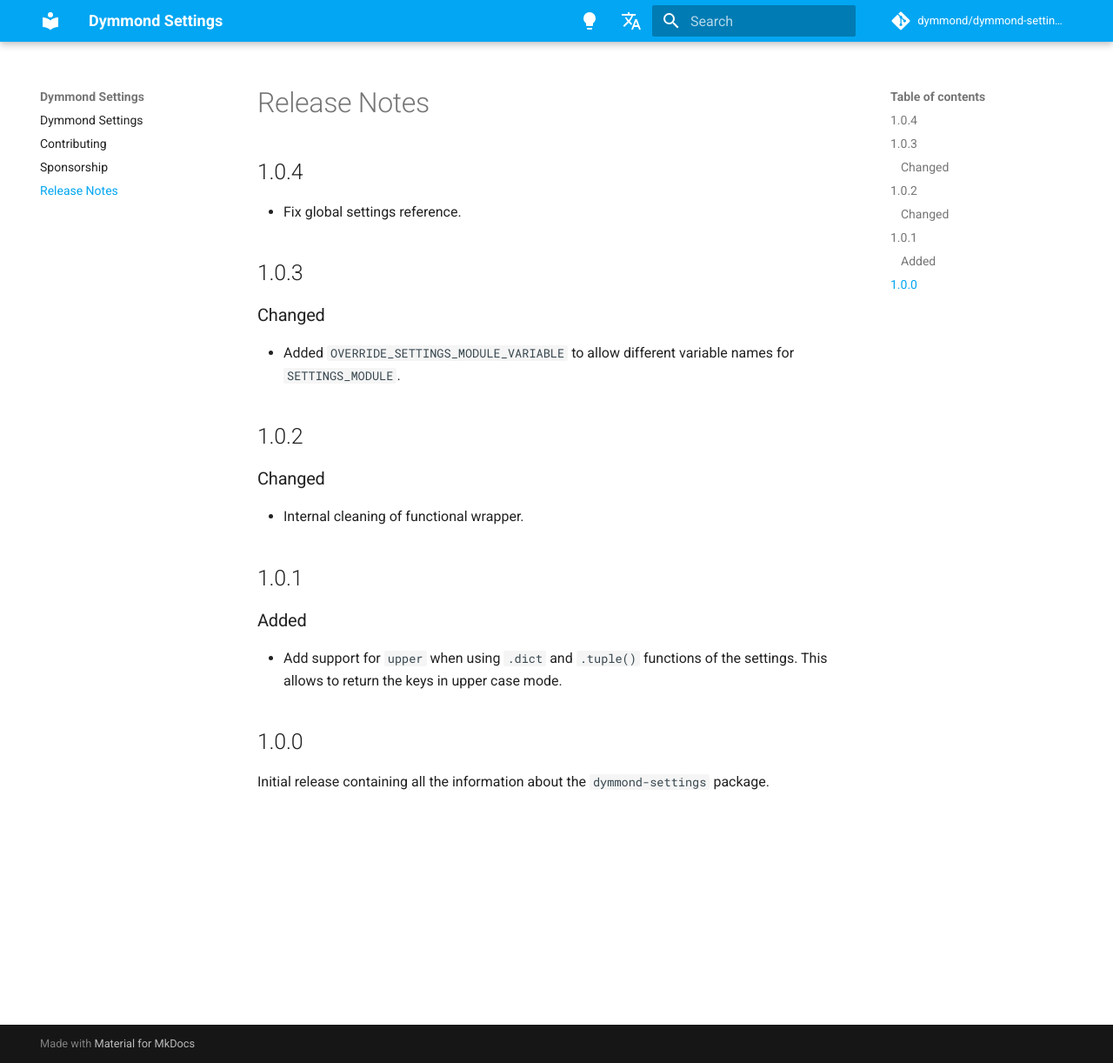
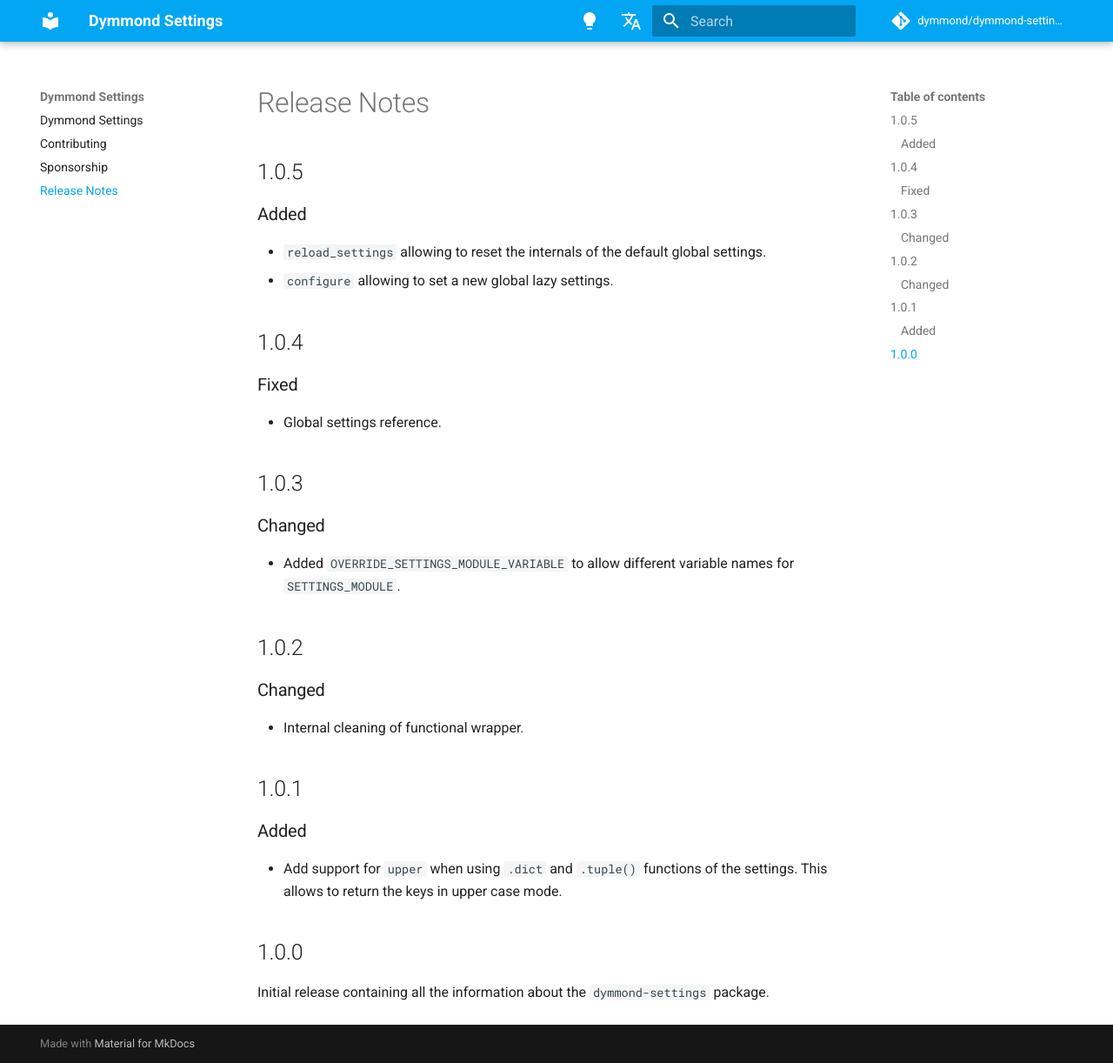
Before and after one commit to dymmond/dymmond-settings, an MkDocs documentation site: the page built from docs/release-notes.md, in a window 1280 px wide and 1222 px high. Shown: the whole window at 87% size. Built offline with MkDocs 1.6.1 and Material for MkDocs 9.7.7, drawn with Linux system fonts in a browser that asks for light colours; comment, search, counter and statistics services are not loaded.

Commit message:
Update release notes

```diff
--- a/docs/release-notes.md
+++ b/docs/release-notes.md
@@ -1,8 +1,17 @@
 # Release Notes
+
+## 1.0.5
+
+### Added
+
+- `reload_settings` allowing to reset the internals of the default global settings.
+- `configure` allowing to set a new global lazy settings.
 
 ## 1.0.4
 
-- Fix global settings reference.
+### Fixed
+
+- Global settings reference.
 
 ## 1.0.3
 
```
